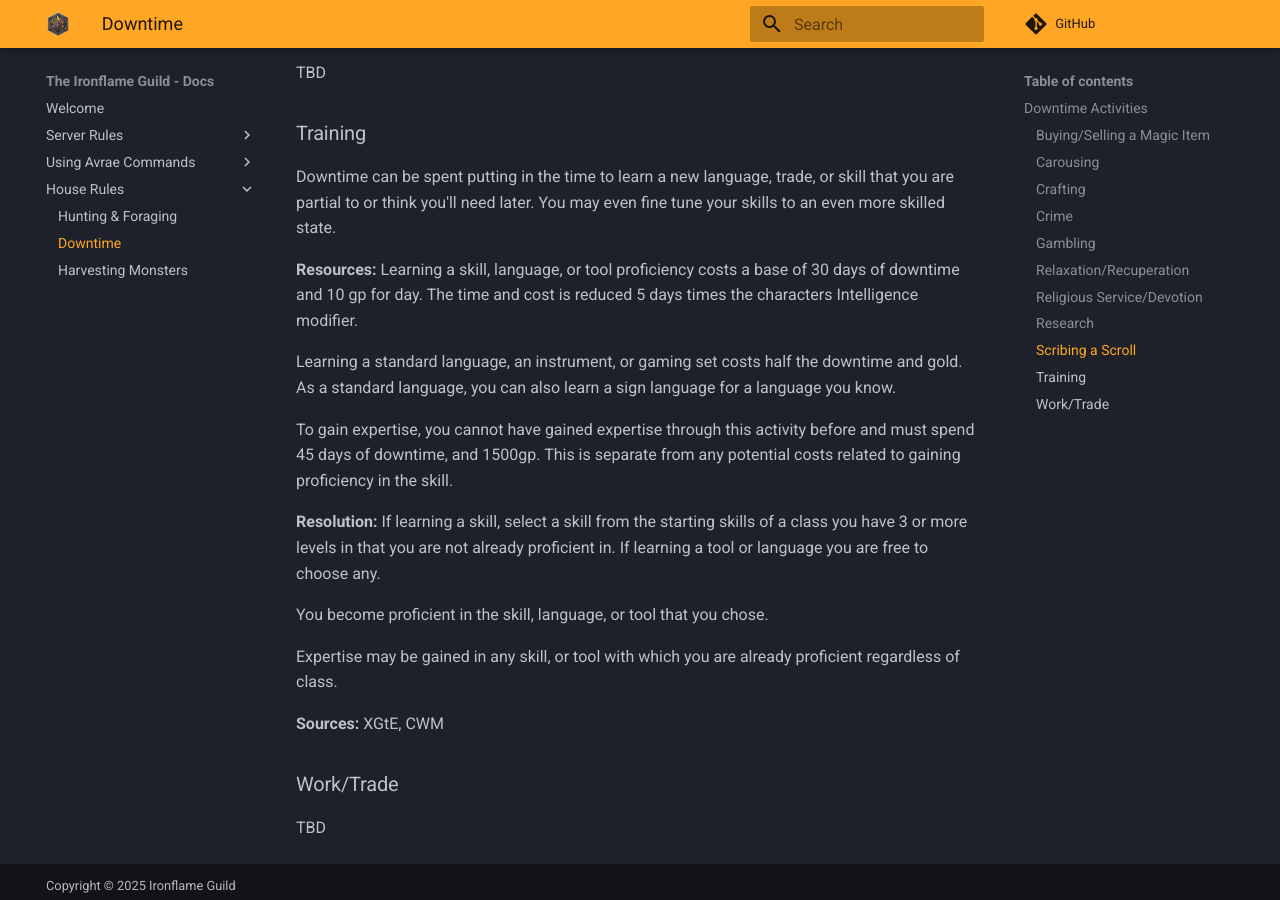
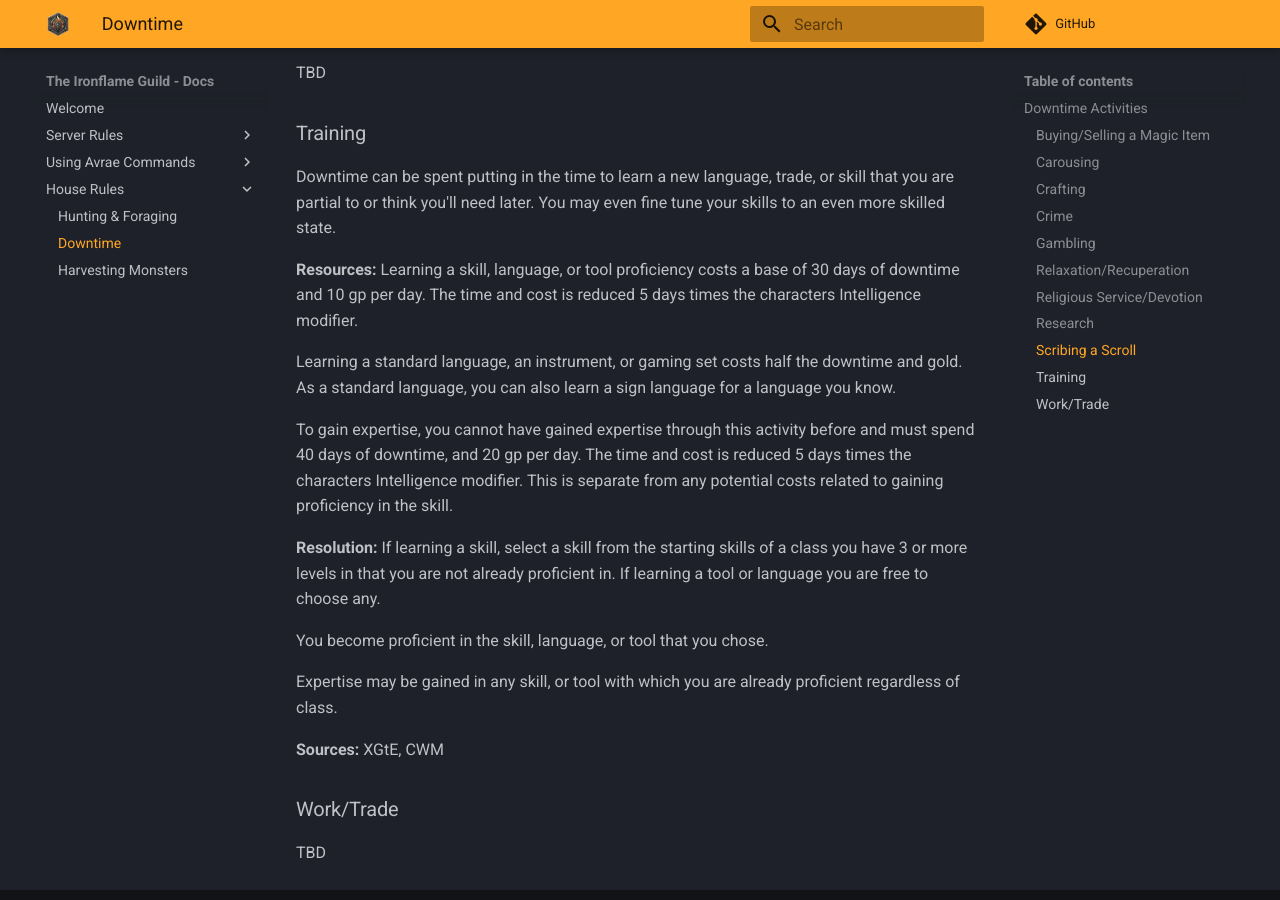
Before and after one commit to adamhstewart/doip-docs, an MkDocs documentation site: the page built from docs/downtime.md, in a window 1280 px wide and 900 px high, scrolled down 3624 px. Built offline with MkDocs 1.6.1 and Material for MkDocs 9.7.7, drawn with Linux system fonts in a browser that asks for light colours; comment, search, counter and statistics services are not loaded.

Commit message:
Update training.

```diff
--- a/docs/downtime.md
+++ b/docs/downtime.md
@@ -93,11 +93,11 @@ TBD
 ### Training
 Downtime can be spent putting in the time to learn a new language, trade, or skill that you are partial to or think you'll need later. You may even fine tune your skills to an even more skilled state.
 
-**Resources:** Learning a skill, language, or tool proficiency costs a base of 30 days of downtime and 10 gp for day. The time and cost is reduced 5 days times the characters Intelligence modifier.
+**Resources:** Learning a skill, language, or tool proficiency costs a base of 30 days of downtime and 10 gp per day. The time and cost is reduced 5 days times the characters Intelligence modifier.
 
 Learning a standard language, an instrument, or gaming set costs half the downtime and gold. As a standard language, you can also learn a sign language for a language you know.
 
-To gain expertise, you cannot have gained expertise through this activity before and must spend 45 days of downtime, and 1500gp. This is separate from any potential costs related to gaining proficiency in the skill.
+To gain expertise, you cannot have gained expertise through this activity before and must spend 40 days of downtime, and 20 gp per day. The time and cost is reduced 5 days times the characters Intelligence modifier. This is separate from any potential costs related to gaining proficiency in the skill.
 
 
 **Resolution:** If learning a skill, select a skill from the starting skills of a class you have 3 or more levels in that you are not already proficient in. If learning a tool or language you are free to choose any.
```
